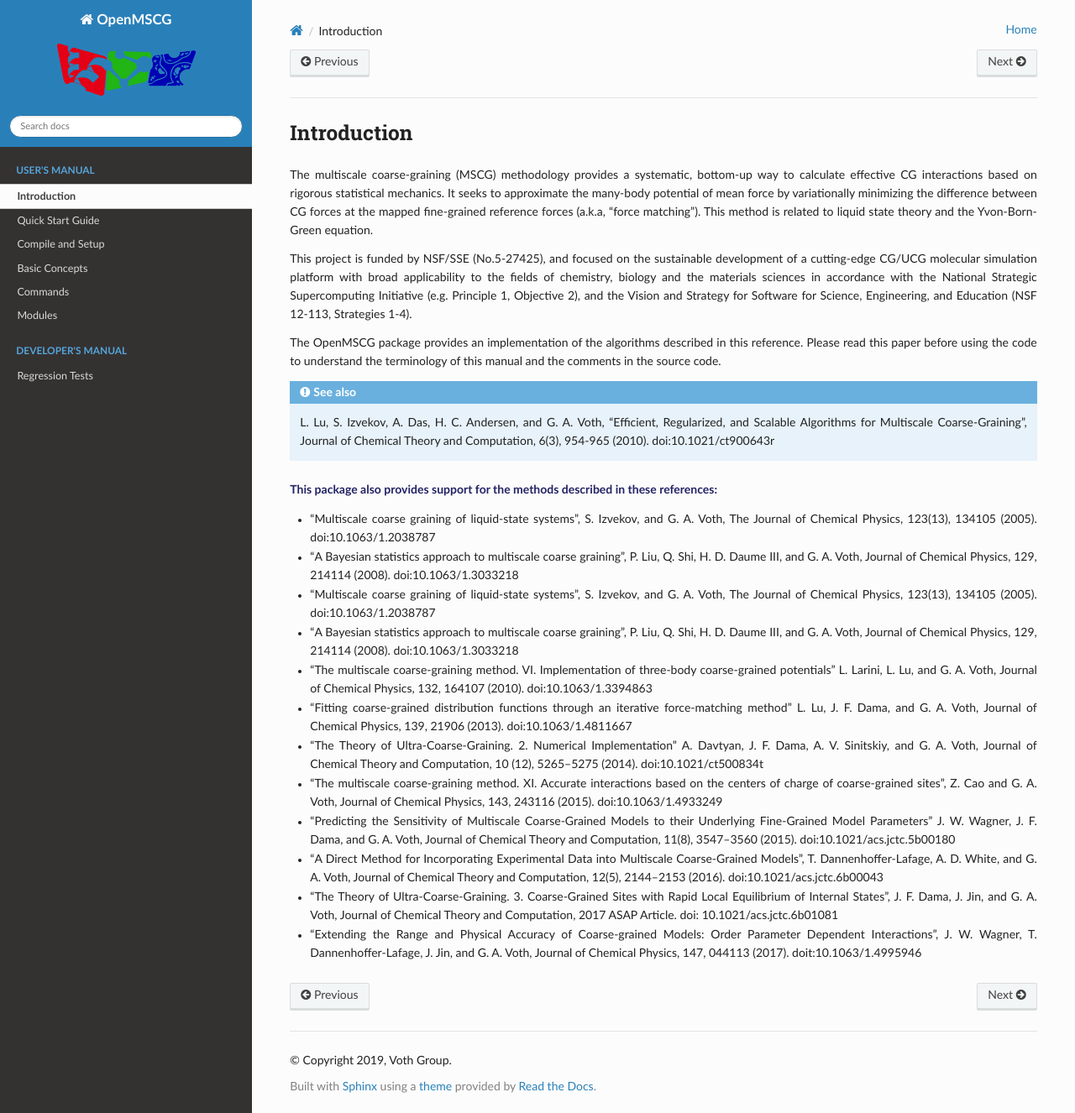
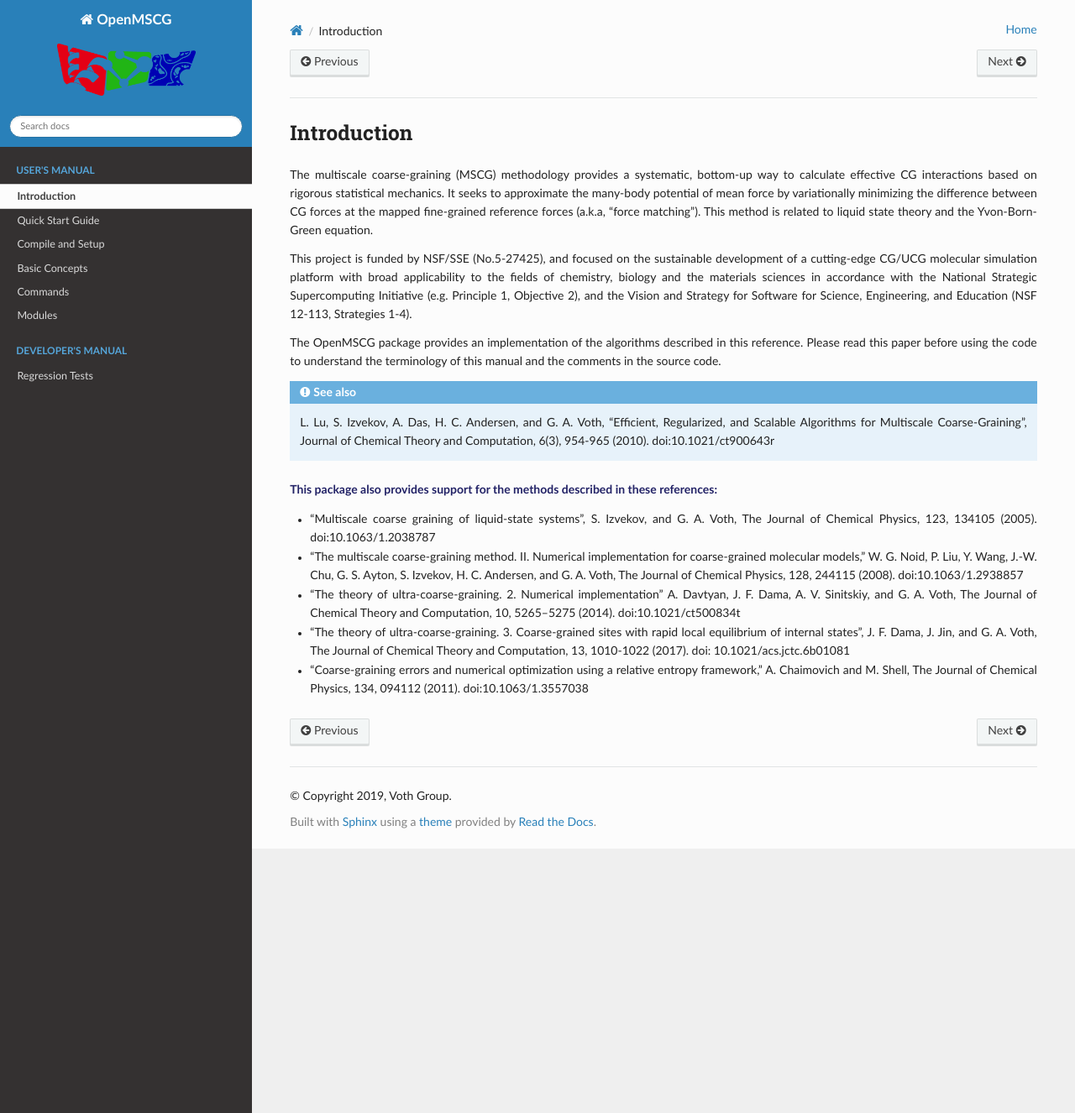
Before and after one commit to ksy141/openmscg, a Sphinx documentation site: the page built from docs/source/intro.rst, in a window 1280 px wide and 1326 px high. Shown: the whole window at 84% size. Built offline with Sphinx 7.4.7 and the Read the Docs theme 2.0.0, drawn with Linux system fonts in a browser that asks for light colours.

Commit message:
Updated reference list to be consistent with current features

```diff
--- a/docs/source/intro.rst
+++ b/docs/source/intro.rst
@@ -26,26 +26,12 @@ this manual and the comments in the source code.
 
 **This package also provides support for the methods described in these references:**
 
-* "Multiscale coarse graining of liquid-state systems", S. Izvekov, and G. A. Voth, The Journal of Chemical Physics, 123(13), 134105 (2005). doi:10.1063/1.2038787
+* "Multiscale coarse graining of liquid-state systems", S. Izvekov, and G. A. Voth, The Journal of Chemical Physics, 123, 134105 (2005). doi:10.1063/1.2038787
 
-* "A Bayesian statistics approach to multiscale coarse graining", P. Liu, Q. Shi, H. D. Daume III, and G. A. Voth, Journal of Chemical Physics, 129, 214114 (2008). doi:10.1063/1.3033218
+* "The multiscale coarse-graining method. II. Numerical implementation for coarse-grained molecular models," W. G. Noid, P. Liu, Y. Wang, J.-W. Chu, G. S. Ayton, S. Izvekov, H. C. Andersen, and G. A. Voth, The Journal of Chemical Physics, 128, 244115 (2008). doi:10.1063/1.2938857
 
-* "Multiscale coarse graining of liquid-state systems", S. Izvekov, and G. A. Voth, The Journal of Chemical Physics, 123(13), 134105 (2005). doi:10.1063/1.2038787
+* "The theory of ultra-coarse-graining. 2. Numerical implementation" A. Davtyan, J. F. Dama, A. V. Sinitskiy, and G. A. Voth, The Journal of Chemical Theory and Computation, 10, 5265–5275 (2014). doi:10.1021/ct500834t
 
-* "A Bayesian statistics approach to multiscale coarse graining", P. Liu, Q. Shi, H. D. Daume III, and G. A. Voth, Journal of Chemical Physics, 129, 214114 (2008). doi:10.1063/1.3033218
+* "The theory of ultra-coarse-graining. 3. Coarse-grained sites with rapid local equilibrium of internal states", J. F. Dama, J. Jin, and G. A. Voth, The Journal of Chemical Theory and Computation, 13, 1010-1022 (2017). doi: 10.1021/acs.jctc.6b01081
 
-* "The multiscale coarse-graining method. VI. Implementation of three-body coarse-grained potentials" L. Larini, L. Lu, and G. A. Voth, Journal of Chemical Physics, 132, 164107 (2010). doi:10.1063/1.3394863
-
-* "Fitting coarse-grained distribution functions through an iterative force-matching method" L. Lu, J. F. Dama, and G. A. Voth, Journal of Chemical Physics, 139, 21906 (2013). doi:10.1063/1.4811667
-
-* "The Theory of Ultra-Coarse-Graining. 2. Numerical Implementation" A. Davtyan, J. F. Dama, A. V. Sinitskiy, and G. A. Voth, Journal of Chemical Theory and Computation, 10 (12), 5265–5275 (2014). doi:10.1021/ct500834t
-
-* "The multiscale coarse-graining method. XI. Accurate interactions based on the centers of charge of coarse-grained sites", Z. Cao and G. A. Voth, Journal of Chemical Physics, 143, 243116 (2015). doi:10.1063/1.4933249
-
-* "Predicting the Sensitivity of Multiscale Coarse-Grained Models to their Underlying Fine-Grained Model Parameters" J. W. Wagner, J. F. Dama, and G. A. Voth, Journal of Chemical Theory and Computation, 11(8), 3547–3560 (2015). doi:10.1021/acs.jctc.5b00180
-
-* "A Direct Method for Incorporating Experimental Data into Multiscale Coarse-Grained Models", T. Dannenhoffer-Lafage, A. D. White, and G. A. Voth, Journal of Chemical Theory and Computation, 12(5), 2144–2153 (2016). doi:10.1021/acs.jctc.6b00043
-
-* "The Theory of Ultra-Coarse-Graining. 3. Coarse-Grained Sites with Rapid Local Equilibrium of Internal States", J. F. Dama, J. Jin, and G. A. Voth, Journal of Chemical Theory and Computation, 2017 ASAP Article. doi: 10.1021/acs.jctc.6b01081
-
-* "Extending the Range and Physical Accuracy of Coarse-grained Models: Order Parameter Dependent Interactions", J. W. Wagner, T. Dannenhoffer-Lafage, J. Jin, and G. A. Voth, Journal of Chemical Physics, 147, 044113 (2017). doit:10.1063/1.4995946
+* "Coarse-graining errors and numerical optimization using a relative entropy framework," A. Chaimovich and M. Shell, The Journal of Chemical Physics, 134, 094112 (2011). doi:10.1063/1.3557038
```
